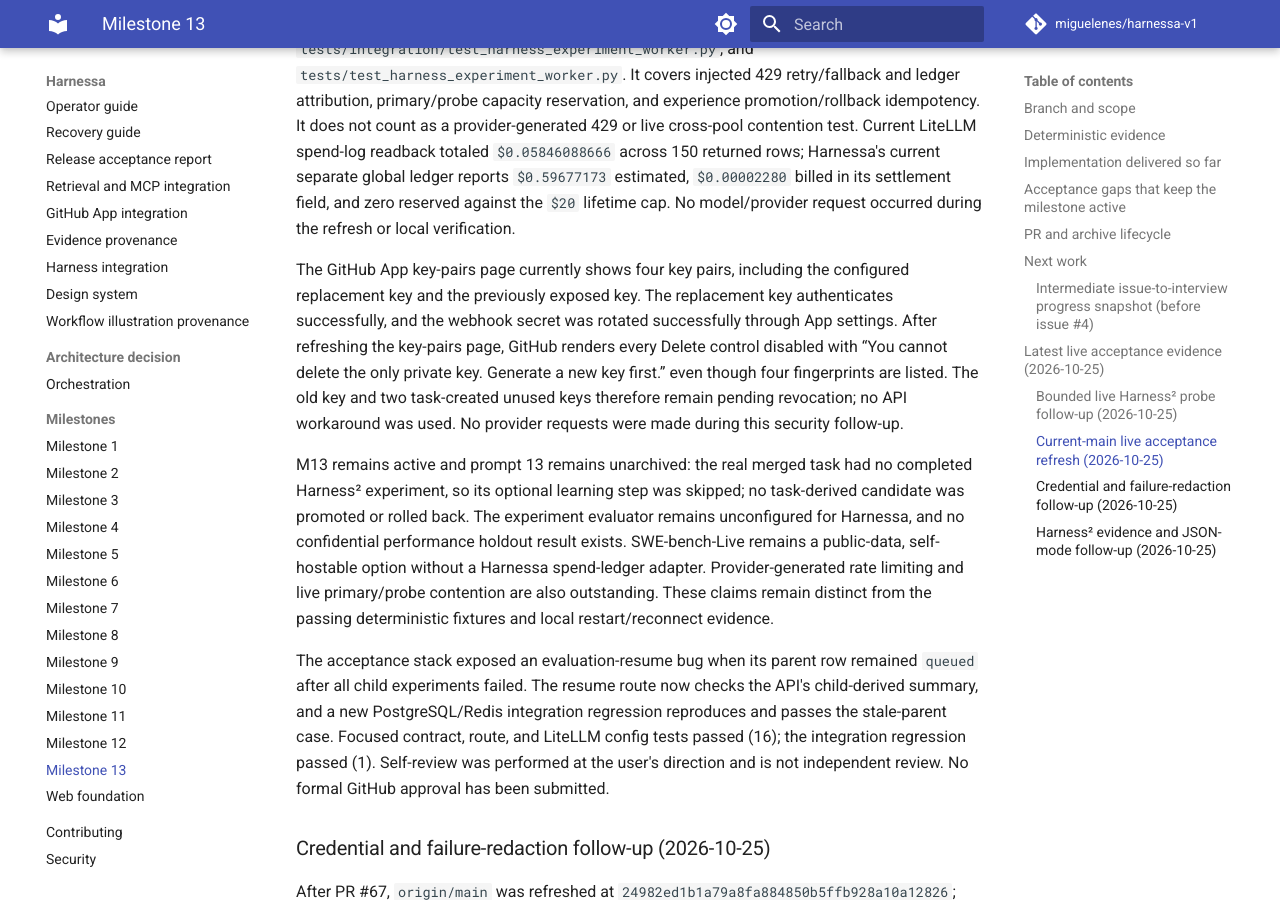
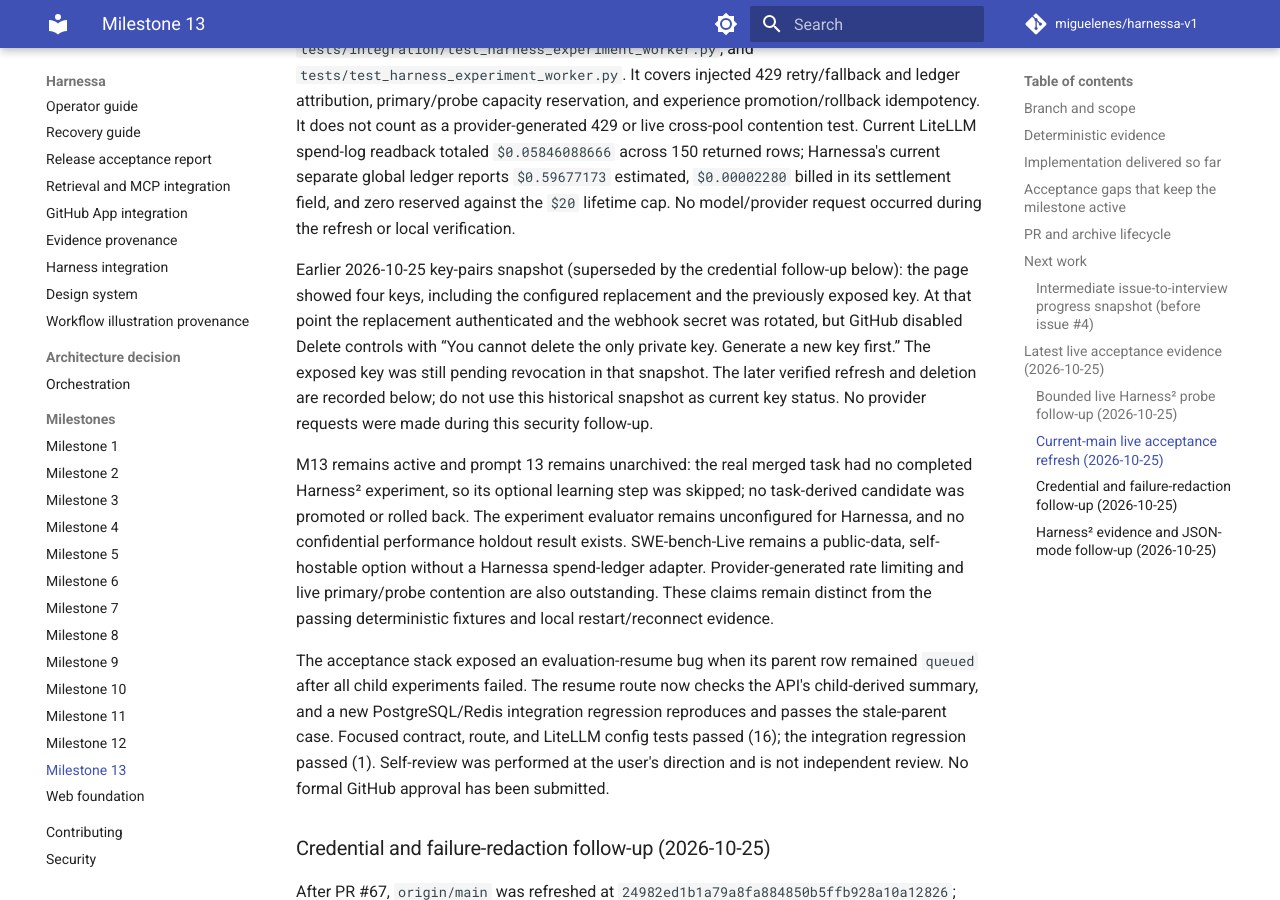
Before and after one commit to miguelenes/harnessa-v1, an MkDocs documentation site: the page built from docs/milestones/13.md, in a window 1280 px wide and 900 px high, scrolled down 13032 px. Built offline with MkDocs 1.6.1 and Material for MkDocs 9.7.7, drawn with Linux system fonts in a browser that asks for light colours; comment, search, counter and statistics services are not loaded.

Commit message:
docs(m13): mark superseded app-key snapshot

```diff
--- a/docs/milestones/13.md
+++ b/docs/milestones/13.md
@@ -127,7 +127,7 @@
 
 Current local deterministic acceptance on fresh disposable PostgreSQL and Redis passed: 35 tests across `tests/integration/test_model_gateway.py`, `tests/integration/test_harness_experiment_worker.py`, and `tests/test_harness_experiment_worker.py`. It covers injected 429 retry/fallback and ledger attribution, primary/probe capacity reservation, and experience promotion/rollback idempotency. It does not count as a provider-generated 429 or live cross-pool contention test. Current LiteLLM spend-log readback totaled `$0.05846088666` across 150 returned rows; Harnessa's current separate global ledger reports `$0.59677173` estimated, `$0.00002280` billed in its settlement field, and zero reserved against the `$20` lifetime cap. No model/provider request occurred during the refresh or local verification.
 
-The GitHub App key-pairs page currently shows four key pairs, including the configured replacement key and the previously exposed key. The replacement key authenticates successfully, and the webhook secret was rotated successfully through App settings. After refreshing the key-pairs page, GitHub renders every Delete control disabled with “You cannot delete the only private key. Generate a new key first.” even though four fingerprints are listed. The old key and two task-created unused keys therefore remain pending revocation; no API workaround was used. No provider requests were made during this security follow-up.
+Earlier 2026-10-25 key-pairs snapshot (superseded by the credential follow-up below): the page showed four keys, including the configured replacement and the previously exposed key. At that point the replacement authenticated and the webhook secret was rotated, but GitHub disabled Delete controls with “You cannot delete the only private key. Generate a new key first.” The exposed key was still pending revocation in that snapshot. The later verified refresh and deletion are recorded below; do not use this historical snapshot as current key status. No provider requests were made during this security follow-up.
 
 M13 remains active and prompt 13 remains unarchived: the real merged task had no completed Harness² experiment, so its optional learning step was skipped; no task-derived candidate was promoted or rolled back. The experiment evaluator remains unconfigured for Harnessa, and no confidential performance holdout result exists. SWE-bench-Live remains a public-data, self-hostable option without a Harnessa spend-ledger adapter. Provider-generated rate limiting and live primary/probe contention are also outstanding. These claims remain distinct from the passing deterministic fixtures and local restart/reconnect evidence.
 
```
